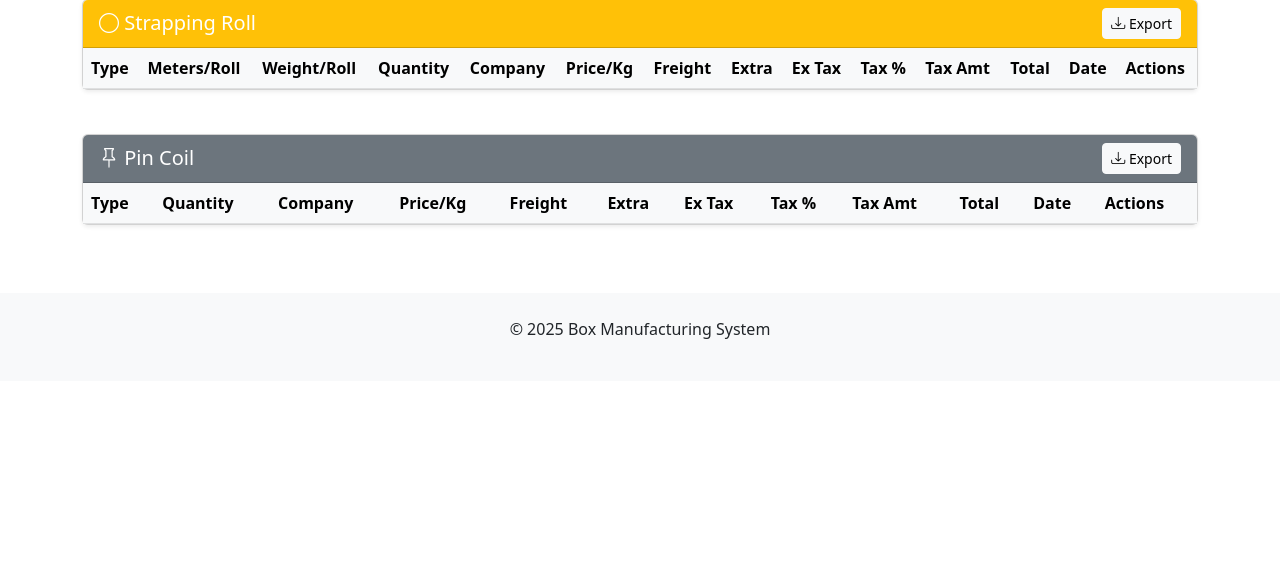
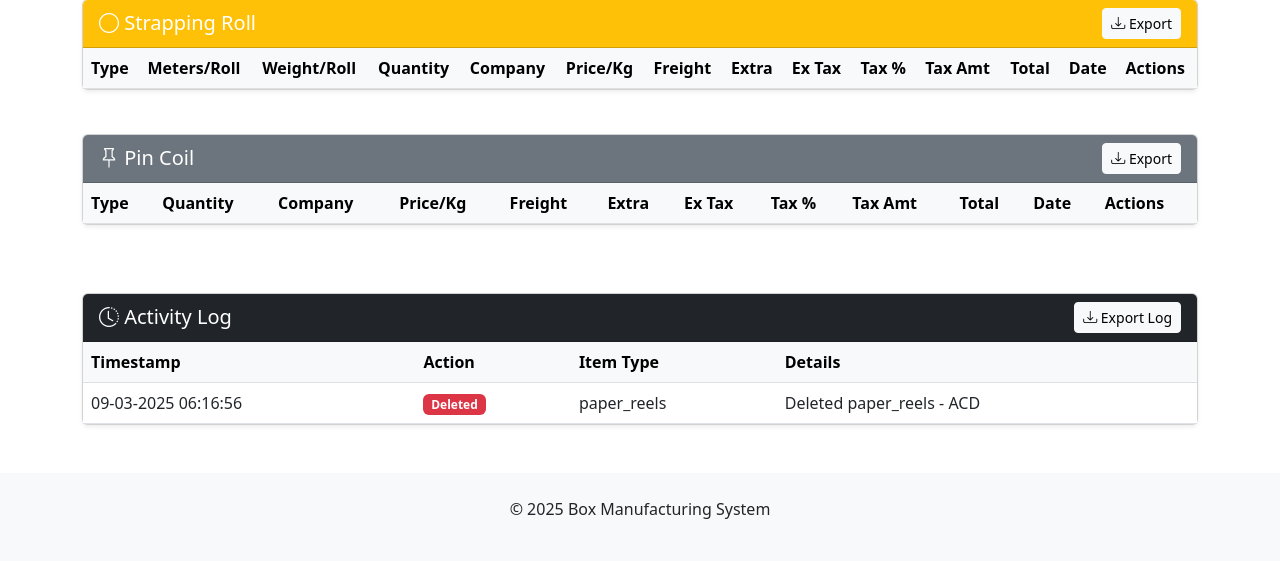
Before and after one commit to sudo-sidd/Box-Manufacturing-Data-Management-System, a Django app: page /inventory/overview/ in a window 1280 px wide. Shown: the part 708-1269 px from the top of the page. Before the commit the page ends 1047 px from the top, so only its background shows below. Run offline with Django 5.2, Linux system fonts and the light colour scheme; data comes from the database, SQL or seed files in the repository; both versions use the stored data as it was after the commit; data that the repository does not hold is empty; some libraries are stand-ins or nearby versions.

Commit message:
Version 3 full push

```diff
--- a/corrugated_box_mfg/inventory/models.py
+++ b/corrugated_box_mfg/inventory/models.py
@@ -84,3 +84,20 @@ class StrappingRoll(BaseInventory):
 class PinCoil(BaseInventory):
     coil_type = models.CharField(max_length=50)
     total_qty = models.PositiveIntegerField()
+
+class InventoryLog(models.Model):
+    ACTION_CHOICES = [
+        ('ADD', 'Added'),
+        ('EDIT', 'Modified'),
+        ('DELETE', 'Deleted')
+    ]
+
+    item_type = models.CharField(max_length=50)
+    item_id = models.IntegerField()
+    action = models.CharField(max_length=10, choices=ACTION_CHOICES)
+    details = models.TextField()
+    timestamp = models.DateTimeField(auto_now_add=True)
+    user = models.CharField(max_length=100, default='System')  # Can be linked to Django User model later
+
+    class Meta:
+        ordering = ['-timestamp']
--- a/corrugated_box_mfg/inventory/templates/base.html
+++ b/corrugated_box_mfg/inventory/templates/base.html
@@ -7,6 +7,15 @@
     <link rel="stylesheet" href="https://cdn.jsdelivr.net/npm/bootstrap@5.3.0/dist/css/bootstrap.min.css">
     <link rel="stylesheet" href="https://cdn.jsdelivr.net/npm/bootstrap-icons@1.7.2/font/bootstrap-icons.css">
     <style>
+         .activity-log td {
+        font-size: 0.9rem;
+        }
+        .activity-log .badge {
+            font-size: 0.8rem;
+        }
+        .activity-log tr:hover {
+            background-color: rgba(0,0,0,0.02);
+        }
         .navbar-custom {
             background-color: #2c3e50;
         }
--- a/corrugated_box_mfg/inventory/templates/inventory/inventory_overview.html
+++ b/corrugated_box_mfg/inventory/templates/inventory/inventory_overview.html
@@ -325,10 +325,10 @@
                                 <td>{{ coil.timestamp|date:"d-m-Y" }}</td>
                                 <td>
                                     <div class="btn-group">
-                                        <button class="btn btn-sm btn-outline-primary" onclick="editItem('pin_coils', {{ coil.id }})">
+                                        <button class="btn btn-sm btn-outline-primary" onclick="editItem('pin_coils', {{coil.id}})">
                                             <i class="bi bi-pencil"></i>
                                         </button>
-                                        <button class="btn btn-sm btn-outline-danger" onclick="deleteItem('pin_coils', {{ coil.id }})">
+                                        <button class="btn btn-sm btn-outline-danger" onclick="deleteItem('pin_coils', {{coil.id}})">
                                             <i class="bi bi-trash"></i>
                                         </button>
                                     </div>
@@ -342,7 +342,50 @@
         </div>
     </div>
 </div>
-
+<div class="col-12 mt-5">
+    <div class="card shadow-sm">
+        <div class="card-header bg-dark text-white d-flex justify-content-between align-items-center">
+            <h3 class="h5 mb-0">
+                <i class="bi bi-clock-history"></i> Activity Log
+            </h3>
+            <button class="btn btn-sm btn-light" onclick="exportTable('activity-log-table')">
+                <i class="bi bi-download"></i> Export Log
+            </button>
+        </div>
+        <div class="card-body p-0">
+            <div class="table-responsive">
+                <table class="table table-hover mb-0" id="activity-log-table">
+                    <thead class="table-light">
+                        <tr>
+                            <th>Timestamp</th>
+                            <th>Action</th>
+                            <th>Item Type</th>
+                            <th>Details</th>
+                        </tr>
+                    </thead>
+                    <tbody>
+                        {% for log in activity_logs %}
+                        <tr>
+                            <td>{{ log.timestamp|date:"d-m-Y H:i:s" }}</td>
+                            <td>
+                                {% if log.action == 'ADD' %}
+                                    <span class="badge bg-success">Added</span>
+                                {% elif log.action == 'EDIT' %}
+                                    <span class="badge bg-primary">Modified</span>
+                                {% else %}
+                                    <span class="badge bg-danger">Deleted</span>
+                                {% endif %}
+                            </td>
+                            <td>{{ log.item_type }}</td>
+                            <td>{{ log.details }}</td>
+                        </tr>
+                        {% endfor %}
+                    </tbody>
+                </table>
+            </div>
+        </div>
+    </div>
+</div>
 
 {% block extra_js %}
 <script>
--- a/corrugated_box_mfg/inventory/views.py
+++ b/corrugated_box_mfg/inventory/views.py
@@ -1,7 +1,7 @@
 from django.shortcuts import render, redirect, get_object_or_404
 from django.http import JsonResponse
 from django.contrib import messages
-from .models import PaperReel, PastingGum, Ink, StrappingRoll, PinCoil, Preset
+from .models import PaperReel, PastingGum, Ink, StrappingRoll, PinCoil, Preset, InventoryLog
 from decimal import Decimal
 
 
@@ -12,6 +12,7 @@ def inventory_overview(request):
         'ink_stock': Ink.objects.all().order_by('-timestamp'),
         'strapping_rolls': StrappingRoll.objects.all().order_by('-timestamp'),
         'pin_coils': PinCoil.objects.all().order_by('-timestamp'),
+        'activity_logs': InventoryLog.objects.all()[:50]  # Show last 50 activities
     }
     return render(request, 'inventory/inventory_overview.html', context)
 
@@ -45,7 +46,7 @@ def add_inventory(request):
         }
 
         if item_type == "Paper Reel":
-            PaperReel.objects.create(
+            item = PaperReel.objects.create(
                 gsm=request.POST.get("gsm"),
                 bf=request.POST.get("bf"),
                 size=request.POST.get("size"),
@@ -54,7 +55,7 @@ def add_inventory(request):
             )
 
         elif item_type == "Pasting Gum":
-            PastingGum.objects.create(
+            item = PastingGum.objects.create(
                 gum_type=request.POST.get("gum_type"),
                 weight_per_bag=request.POST.get("weight_per_bag"),
                 total_qty=request.POST.get("total_qty"),
@@ -62,7 +63,7 @@ def add_inventory(request):
             )
 
         elif item_type == "Ink":
-            Ink.objects.create(
+            item = Ink.objects.create(
                 color=request.POST.get("color"),
                 weight_per_can=request.POST.get("weight_per_can"),
                 total_qty=request.POST.get("total_qty"),
@@ -70,7 +71,7 @@ def add_inventory(request):
             )
 
         elif item_type == "Strapping Roll":
-            StrappingRoll.objects.create(
+            item = StrappingRoll.objects.create(
                 roll_type=request.POST.get("roll_type"),
                 meters_per_roll=request.POST.get("meters_per_roll"),
                 weight_per_roll=request.POST.get("weight_per_roll"),
@@ -79,11 +80,15 @@ def add_inventory(request):
             )
 
         elif item_type == "Pin Coil":
-            PinCoil.objects.create(
+            item = PinCoil.objects.create(
                 coil_type=request.POST.get("coil_type"),
                 total_qty=request.POST.get("total_qty"),
                 **common_data
             )
+
+        # Log the action
+        details = f"Added {item_type} from {common_data['company_name']}"
+        log_inventory_action(item_type, item.id, 'ADD', details)
 
         # Add success message
         messages.success(request, f"{item_type} added successfully!")
@@ -110,7 +115,12 @@ def delete_inventory(request, model_name, item_id):
             model = model_map.get(model_name)
             if model:
                 item = get_object_or_404(model, id=item_id)
+                details = f"Deleted {model_name} - {item.company_name}"
                 item.delete()
+
+                # Log the action
+                log_inventory_action(model_name, item_id, 'DELETE', details)
+
                 return JsonResponse({
                     'status': 'success',
                     'message': f'{model_name.replace("_", " ").title()} deleted successfully'
@@ -174,6 +184,11 @@ def edit_inventory(request, model_name, item_id):
                 item.total_qty = int(request.POST.get('total_qty'))
 
             item.save()  # This will trigger the save method to recalculate totals
+
+            # Log the action
+            details = f"Modified {model_name} - {item.company_name}"
+            log_inventory_action(model_name, item_id, 'EDIT', details)
+
             return JsonResponse({'status': 'success'})
 
         except Exception as e:
@@ -222,3 +237,11 @@ def edit_inventory(request, model_name, item_id):
         })
 
     return JsonResponse({'status': 'success', 'data': data})
+
+def log_inventory_action(item_type, item_id, action, details):
+    InventoryLog.objects.create(
+        item_type=item_type,
+        item_id=item_id,
+        action=action,
+        details=details
+    )
```
Also changed, not shown: corrugated_box_mfg/db.sqlite3, corrugated_box_mfg/inventory/migrations/0009_inventorylog.py (added).
